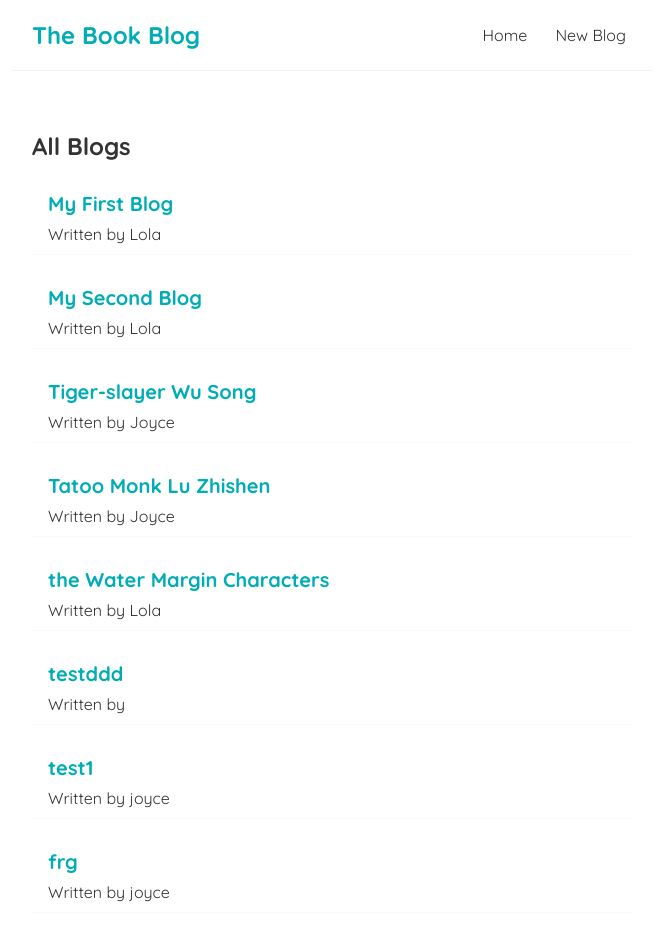
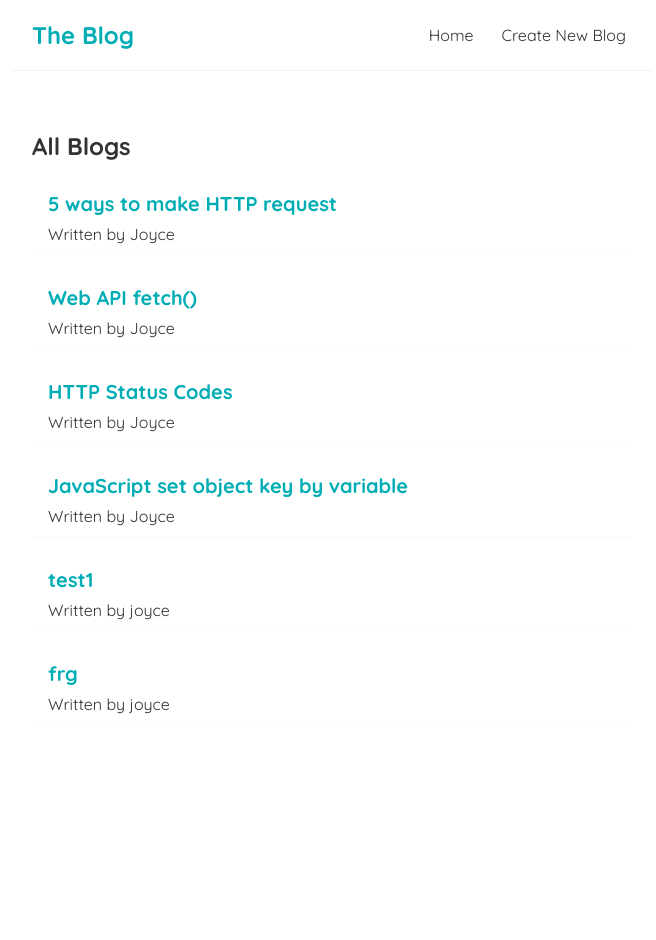
Before and after one commit to joycethh/json-server-blog-project, a React (Create React App) app: page / in a window 1280 px wide. Shown: the top 940 px of the page, without its empty margins (308-964 px from the left). After the commit the page ends 805 px from the top, so only its background shows below. Built offline with nearby package versions, Linux system fonts and the light colour scheme; data requests are answered from the project's data file.

Commit message:
update name

```diff
--- a/data/db.json
+++ b/data/db.json
@@ -1,40 +1,28 @@
 {
   "blogs": [
     {
-      "title": "My First Blog",
-      "body": "Lorem ipsum dolor sit amet, consectetur adipiscing elit, sed do eiusmod tempor incididunt ut labore et dolore magna aliqua. Ut enim ad minim veniam, quis nostrud exercitation ullamco laboris nisi ut aliquip ex ea commodo consequat. Duis aute irure dolor in reprehenderit in voluptate velit esse cillum dolore eu fugiat nulla pariatur. Excepteur sint occaecat cupidatat non proident, sunt in culpa qui officia deserunt mollit anim id est laborum.",
-      "author": "Lola",
+      "title": "5 ways to make HTTP request",
+      "body": "1.HTTP: the Standard Library. 2. Axios. 3.SuperAgent 4. Request. 5. Got. ",
+      "author": "Joyce",
       "id": 1
     },
     {
-      "title": "My Second Blog",
-      "body": "The purpose of lorem ipsum is to create a natural looking block of text (sentence, paragraph, page, etc.) that doesn't distract from the layout. A practice not without controversy, laying out pages with meaningless filler text can be very useful when the focus is meant to be on design, not content.",
-      "author": "Lola",
+      "title": "Web API fetch()",
+      "body": "The global fetch() method starts the process of fetching a resource from the network, returning a promise which is fulfilled once the response is available. resource: https://developer.mozilla.org/en-US/docs/Web/API/fetch",
+      "author": "Joyce",
       "id": 2
     },
     {
-      "title": "Tiger-slayer Wu Song",
-      "body": "Wu Song is a legendary figure from fiction the Water Margin. He is famous for slying tiger with barehands, avenging his brother and then finally become an outlaw.",
+      "title": "HTTP Status Codes",
+      "body": "2XX Sucess, 4XX Client Error, read more here https://www.restapitutorial.com/httpstatuscodes.html",
       "author": "Joyce",
       "id": 3
     },
     {
-      "title": "Tatoo Monk Lu Zhishen",
-      "body": "Lu Zhishen is also a lengendary hero from fiction the Water Margin. ",
+      "title": "JavaScript set object key by variable",
+      "body": "https://stackoverflow.com/questions/11508463/javascript-set-object-key-by-variable ",
       "author": "Joyce",
       "id": 4
-    },
-    {
-      "title": "the Water Margin Characters",
-      "body": "The 108 Stars of Destiny are at the core of the plot of Water Margin. It inclues 36 Heaveenly stars and 72 Earthly Fiends",
-      "author": "Lola",
-      "id": 5
-    },
-    {
-      "title": "testddd",
-      "body": " defrgt",
-      "author": " ",
-      "id": 10
     },
     {
       "title": "test1",
--- a/src/Navbar.js
+++ b/src/Navbar.js
@@ -3,10 +3,10 @@ import { Link } from "react-router-dom";
 export const Navbar = () => {
   return (
     <nav className="navbar">
-      <h1>The Book Blog</h1>
+      <h1>The Blog</h1>
       <div className="links">
         <Link to="/">Home</Link>
-        <Link to="/create">New Blog</Link>
+        <Link to="/create">Create New Blog</Link>
       </div>
     </nav>
   );
```
